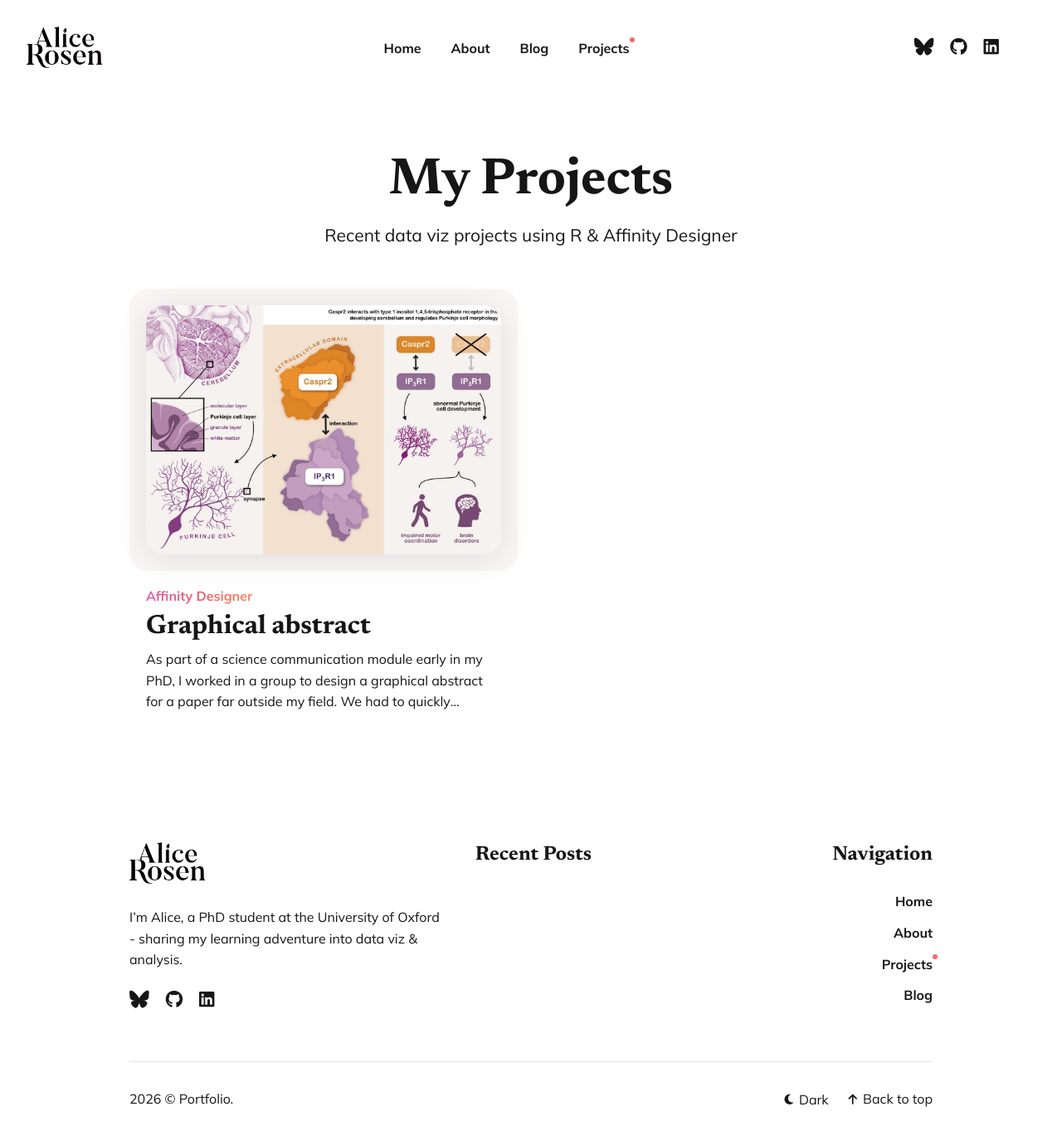
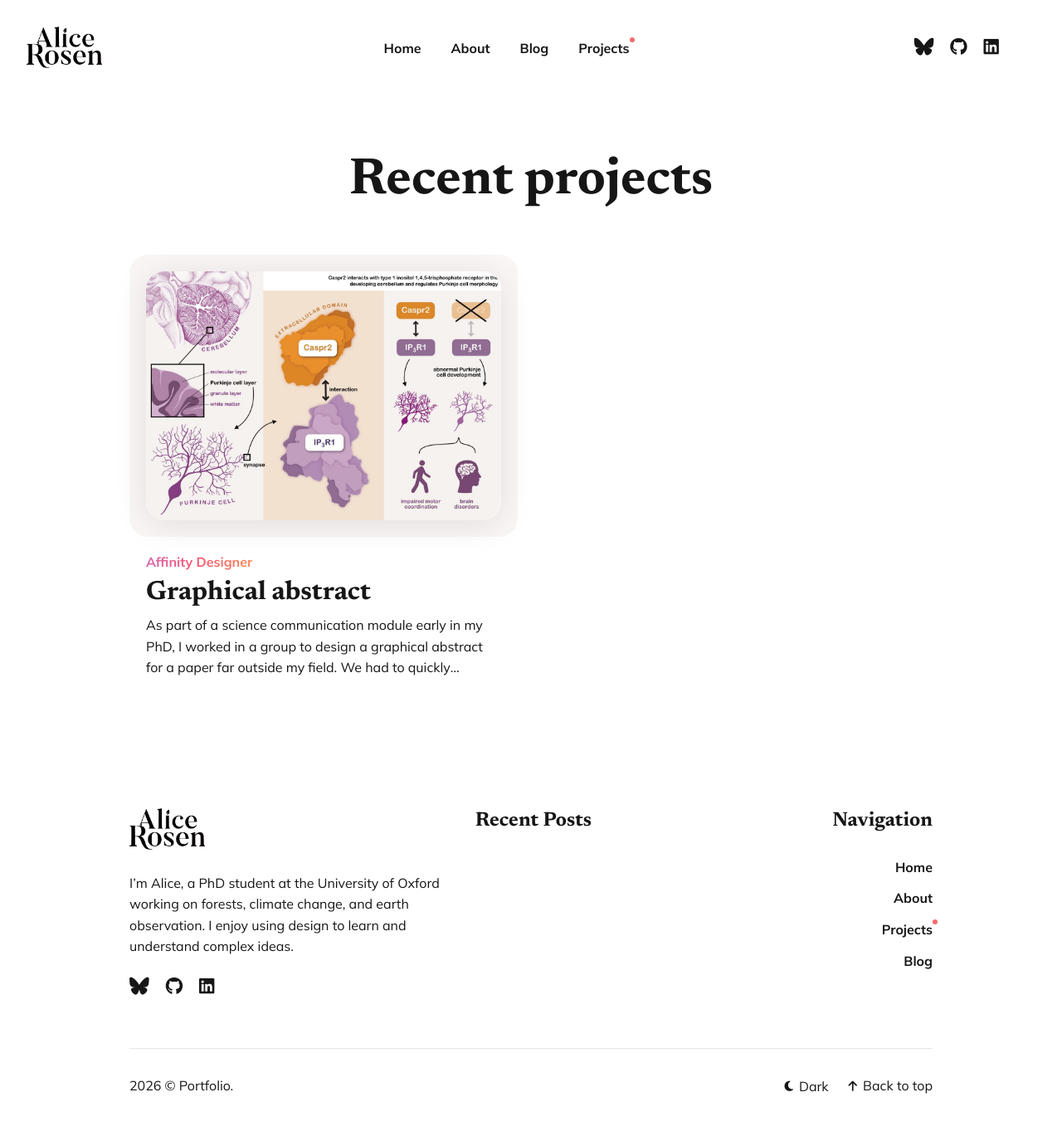
Before and after one commit to alice-rosen/alice-rosen.github.io, a Jekyll site: the page built from projects/index.html, in a window 1280 px wide. Shown: the whole page at 83% size. Built offline with Jekyll 4.4.1, drawn with Linux system fonts in a browser that asks for light colours; a style sheet for code colours, icons or effects is not loaded.

Commit message:
Update footer info

```diff
--- a/_data/settings.yml
+++ b/_data/settings.yml
@@ -3,7 +3,7 @@
 title: Portfolio
 logo: "/images/logo-alice-new.png" # You can add own logo. For example "/images/logo.svg".
 logo_dark: "/images/logo-alice-new-dark.png"
-description: Alice's data viz portfolio.
+description: Research, data visualisation & cartography by Alice Rosen.
 color_scheme: auto # You can choose three modes auto, light, and dark. By default, the auto mode is set, which means the users can choose the light or dark mode themself.
 
 
@@ -44,7 +44,7 @@ social:
 hero:
   enable: false
   hero_title: Data Viz Portfolio # Add the "span" tag to highlight text. E.g. <span><i>highlighted text</i></span>
-  hero_description: I’m Alice, a PhD student at the University of Oxford - sharing my learning adventure into data viz & analysis.
+  hero_description: I’m Alice, a PhD student at the University of Oxford. I like trees, data and maps.
   hero_image: "/images/01.jpg"
   hero_button_about: About Me
 
@@ -76,7 +76,7 @@ mailchimp_settings:
 
 #-------------------------------
 # Footer Settings
-footer_description: I’m Alice, a PhD student at the University of Oxford - sharing my learning adventure into data viz & analysis.
+footer_description: I’m Alice, a PhD student at the University of Oxford working on forests, climate change, and earth observation. I enjoy using design to learn and understand complex ideas.
 
 
 #-------------------------------
--- a/blog/index.html
+++ b/blog/index.html
@@ -1,7 +1,7 @@
 ---
 layout: default
 title: Blog
-description: The process behind the data viz
+description: Coming soon
 image: /images/18.jpg
 ---
 
--- a/projects/index.html
+++ b/projects/index.html
@@ -1,7 +1,6 @@
 ---
 layout: default
-title: My Projects
-description: Recent data viz projects using R & Affinity Designer
+title: Recent projects
 image:
 ---
 
```
